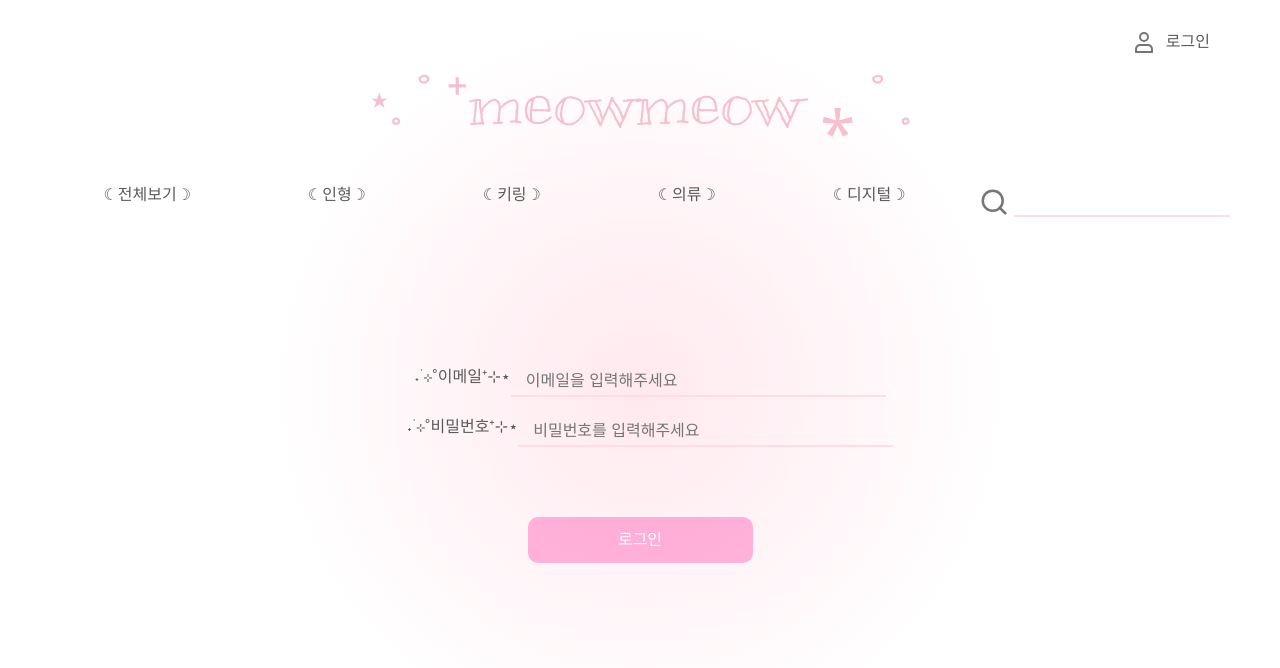
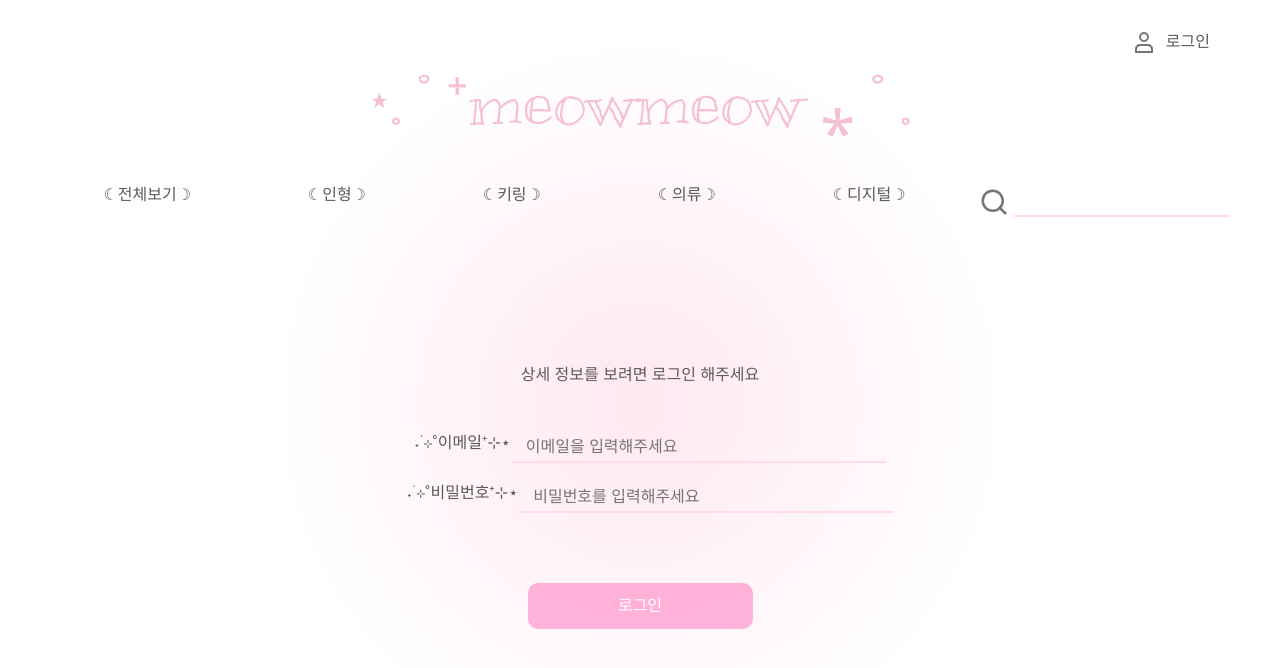
Before and after one commit to kirnjiyun/meowmeowmall, a React (Create React App) app: page /login in a window 1280 px wide. Shown: the top 668 px of the page. Built offline with nearby package versions, Linux system fonts and the light colour scheme; a web font is replaced by a local one.

Commit message:
로그인,로그아웃  (#1)

```diff
--- a/src/App.js
+++ b/src/App.js
@@ -13,9 +13,17 @@ export default function App() {
     const handleSearch = (keyword) => {
         setSearchQuery(keyword);
     };
+    const handleLogout = () => {
+        setAuth(false);
+    };
     return (
         <S.AppContainer>
-            <NavBar onSearch={handleSearch} />
+            <NavBar
+                onSearch={handleSearch}
+                auth={auth}
+                onLogout={handleLogout}
+            />
+
             <Routes>
                 <Route
                     path="/"
--- a/src/components/Login/Login.jsx
+++ b/src/components/Login/Login.jsx
@@ -18,6 +18,7 @@ export default function Login({ setAuth }) {
 
     return (
         <S.LoginContainer onSubmit={(e) => loginUser(e)}>
+            <S.P>상세 정보를 보려면 로그인 해주세요</S.P>
             <S.FormGroup>
                 <S.Label>˖ ࣪⊹˚이메일⁺⊹⋆</S.Label>
                 <S.Input
--- a/src/components/Login/login.styled.js
+++ b/src/components/Login/login.styled.js
@@ -11,6 +11,13 @@ export const LoginContainer = styled.form`
     margin-left: auto;
     margin-right: auto;
     padding: 100px 0;
+`;
+export const P = styled.p`
+    display: block;
+    margin: 0 auto;
+    width: fit-content;
+    color: #5a5a5a;
+    padding-bottom: 50px;
 `;
 export const FormGroup = styled.div`
     margin-bottom: 20px;
--- a/src/components/NavBar.jsx
+++ b/src/components/NavBar.jsx
@@ -5,7 +5,7 @@ import * as S from "./navBar.styled";
 import SearchIcon from "../images/icon-search.svg";
 import { useNavigate } from "react-router-dom";
 
-export default function NavBar({ onSearch }) {
+export default function NavBar({ onSearch, auth, onLogout }) {
     const menuList = ["☾전체보기☽", "☾인형☽", "☾키링☽", "☾의류☽", "☾디지털☽"];
     const navigate = useNavigate();
     const gotoLogin = () => {
@@ -14,6 +14,7 @@ export default function NavBar({ onSearch }) {
     const gotoHome = () => {
         navigate("/");
     };
+    const logout = () => {};
 
     const search = (event) => {
         if (event.key === "Enter") {
@@ -26,9 +27,9 @@ export default function NavBar({ onSearch }) {
 
     return (
         <S.NavBarLayout>
-            <S.Div1 onClick={gotoLogin}>
+            <S.Div1 onClick={auth ? onLogout : gotoLogin}>
                 <S.Img src={UserIcon} alt="User Icon" />
-                <S.Content>로그인</S.Content>
+                <S.Content>{auth ? "로그아웃" : "로그인"}</S.Content>{" "}
             </S.Div1>
             <S.Div2>
                 <S.Logo src={Logo} alt="meowmeow" onClick={gotoHome} />
--- a/src/components/ProductAll/productCard/productCard.styled.js
+++ b/src/components/ProductAll/productCard/productCard.styled.js
@@ -4,8 +4,8 @@ export const ProductCardContainer = styled.div`
     display: flex;
     flex-direction: column;
     padding: 20px;
-    gap: 5px;
     cursor: pointer;
+    gap: 10px;
     transition: transform 0.2s ease;
     &:hover {
         transform: scale(1.1);
```
